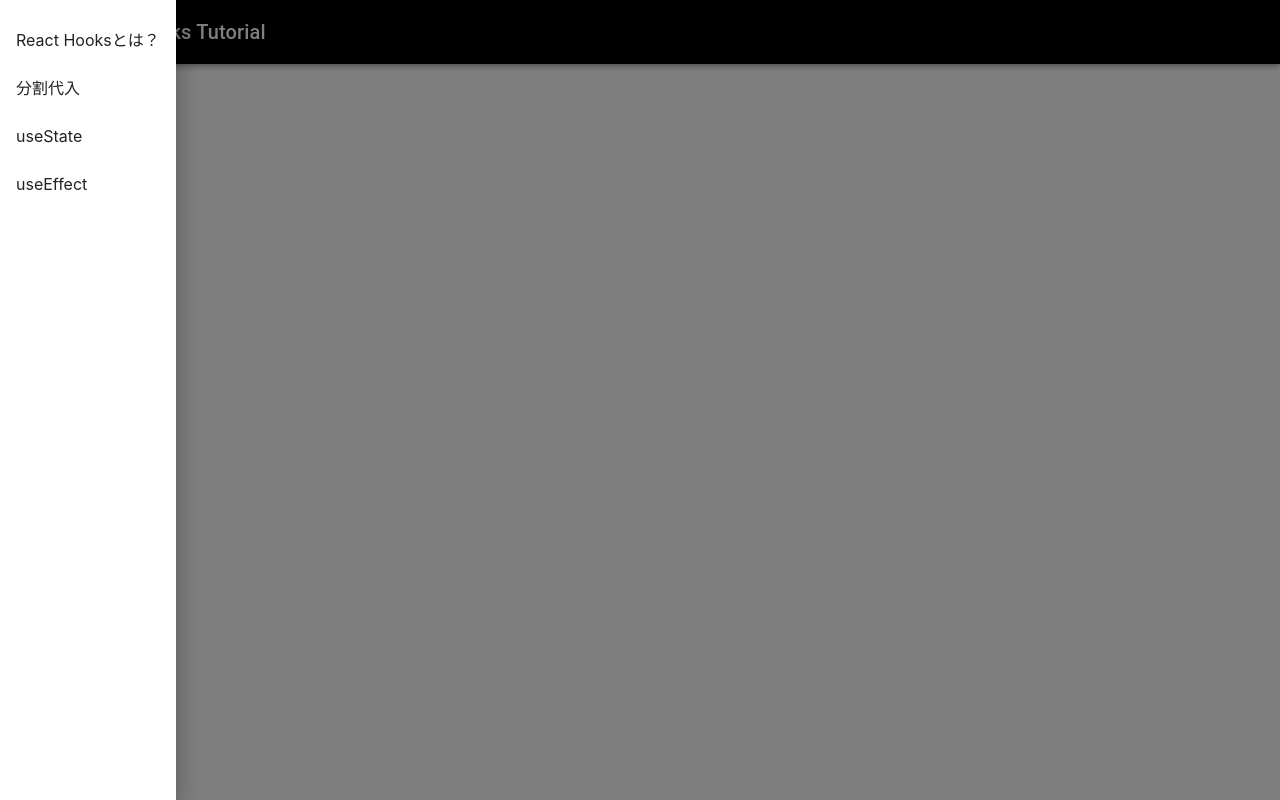
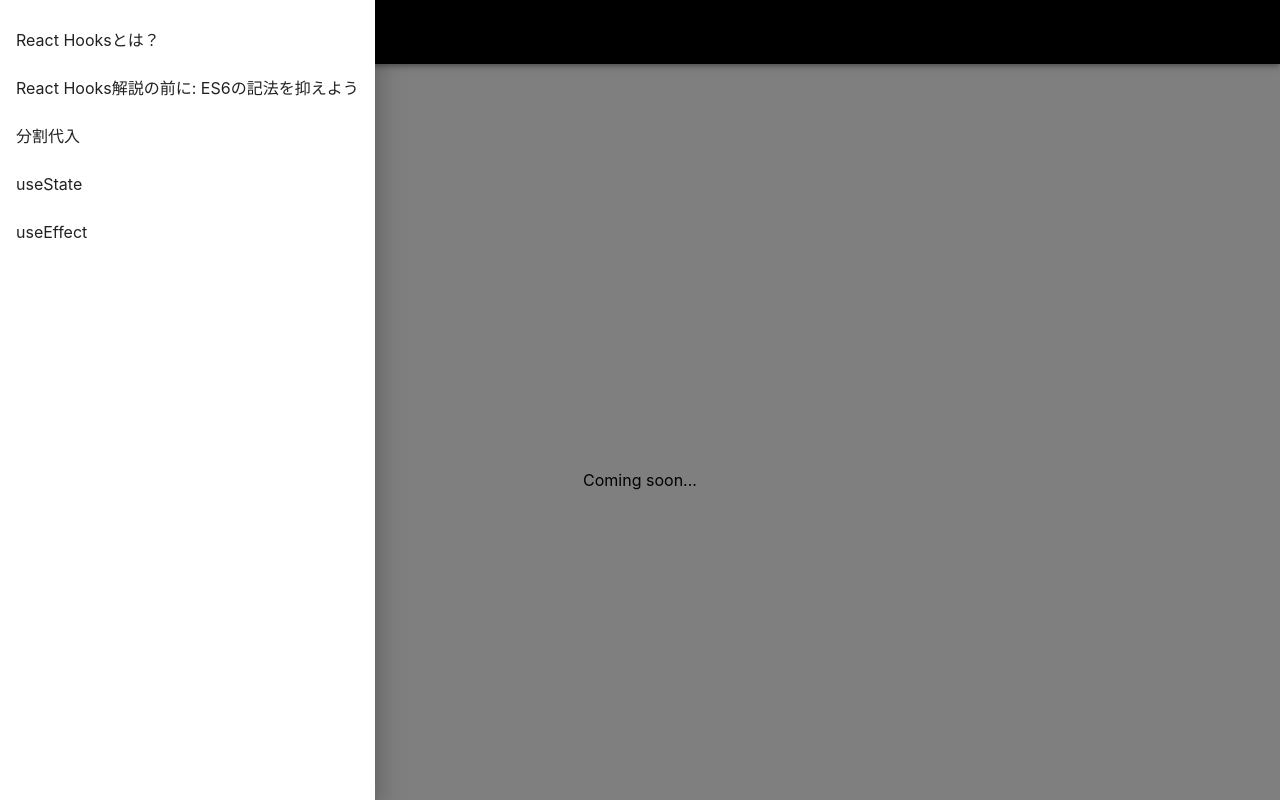
Before and after one commit to Teppeichang/react_hooks_tutorial, a React (Create React App) app: page /about-es6 in a window 1280 px wide. Both pictures are taken after a click on the button "menu". Shown: the top 800 px of the page. Built offline with nearby package versions, Linux system fonts and the light colour scheme.

Commit message:
Fix: 分割代入解説ページのコードブロック部分のコメントアウト記述, Add: ES6解説ページ(一旦ガワだけ)

```diff
--- a/src/App.jsx
+++ b/src/App.jsx
@@ -3,6 +3,7 @@ import Header from "./components/Header";
 import Footer from "./components/Footer";
 import Top from "./pages/Top";
 import AboutHooks from "./pages/AboutHooks";
+import AboutES6 from "./pages/AboutES6";
 import DestructuringAssignment from "./pages/DestructuringAssignment";
 import UseStatePage from "./pages/UseStatePage";
 import UseEffectPage from "./pages/UseEffectPage";
@@ -14,6 +15,7 @@ function App() {
       <Routes>
         <Route path="/" element={<Top />} />
         <Route path="/about-hooks" element={<AboutHooks />}/>
+        <Route path="/about-es6" element={<AboutES6 />}/>
         <Route path="/destructing-assignment" element={<DestructuringAssignment />}/>
         <Route path="/usestate" element={<UseStatePage />} />
         <Route path="/useeffect" element={<UseEffectPage />} />
--- a/src/components/Header.jsx
+++ b/src/components/Header.jsx
@@ -32,6 +32,9 @@ const Header = () => {
           <Link to="/about-hooks" className="hover:text-sky-400 hover:underline">
             React Hooksとは？
           </Link>
+          <Link to="/about-es6" className="hover:text-sky-400 hover:underline">
+            React Hooks解説の前に: ES6の記法を抑えよう
+          </Link>
           <Link to="/destructing-assignment" className="hover:text-sky-400 hover:underline">
             分割代入
           </Link>
--- /dev/null
+++ b/src/pages/AboutES6.jsx
@@ -0,0 +1,8 @@
+const AboutES6 = () => {
+  return (
+    <div className="my-20 flex flex-col justify-center items-center min-h-screen">
+      <h1>Coming soon...</h1>
+    </div>
+  )
+}
+export default AboutES6
--- a/src/pages/DestructuringAssignment.jsx
+++ b/src/pages/DestructuringAssignment.jsx
@@ -30,11 +30,11 @@ const DestructuringAssignment = () => {
         <hr />
         <p className="mt-5">配列の分割代入</p>
         <code className="bg-slate-200 block mt-5 mb-5 p-5">
-          /* 分割代入 */ <br />
+          # 分割代入<br />
           let [name, age, gender] = ["山田太郎", 25, "男"]; <br />
           console.log(name, age, gender); ={'>'} "山田太郎", 25, "男" <br />
           <br />
-          /* Not分割代入 */ <br />
+          # Not分割代入<br />
           let array = ['山田太郎', 25, '男']; <br />
           let name = array[0]; <br />
           let age = array[1]; <br />
@@ -43,13 +43,13 @@ const DestructuringAssignment = () => {
         </code>
         <p>変数を入れ替える</p>
         <code className="bg-slate-200 block mt-5 mb-5 p-5">
-          /* 分割代入 */ <br />
+          # 分割代入<br />
           let str_a = 'チキン'; <br />
           let str_b = '南蛮'; <br />
           [str_a, str_b] = [str_b, str_a]; <br />
           console.log(str_a + str_b); ={'>'} 南蛮チキン <br />
           <br />
-          /* Not分割代入 */ <br />
+          # Not分割代入<br />
           let str_a = 'チキン'; <br />
           let str_b = '南蛮'; <br />
           let hoge = str_a; <br />
```
